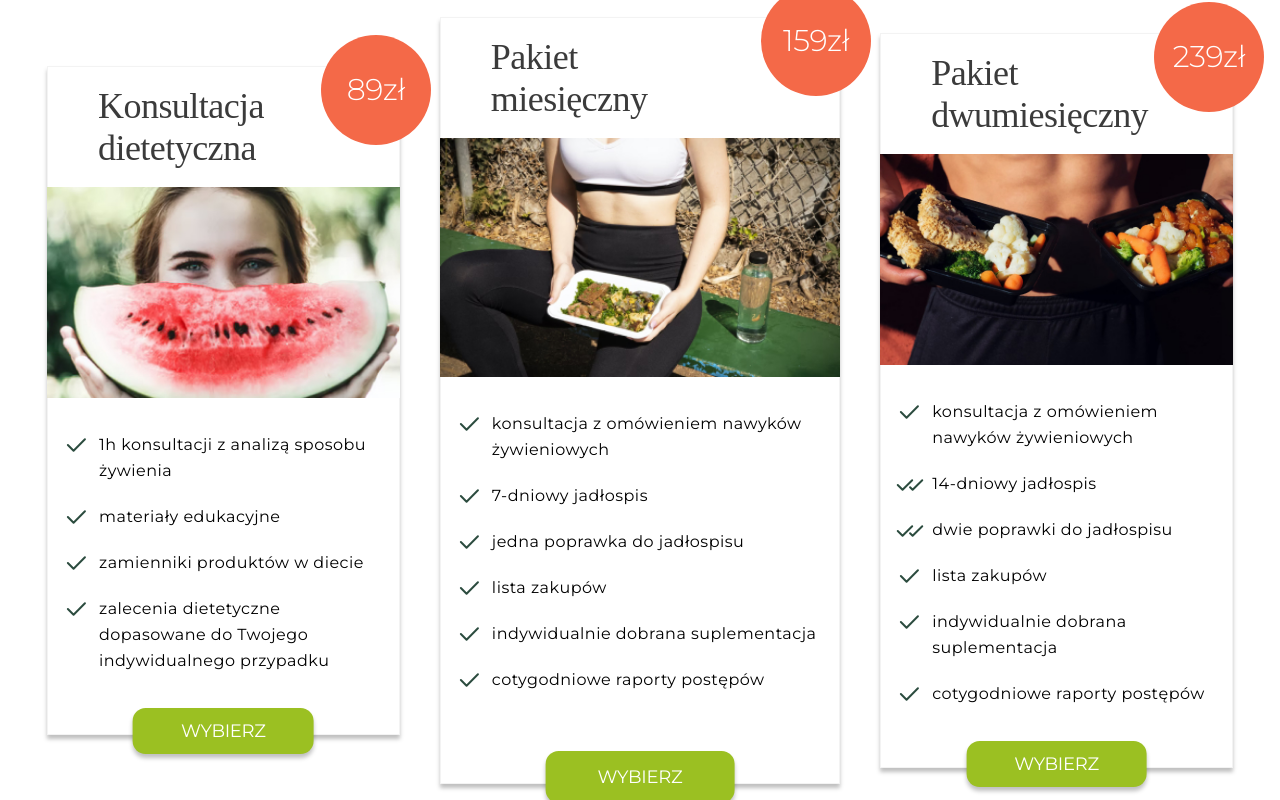
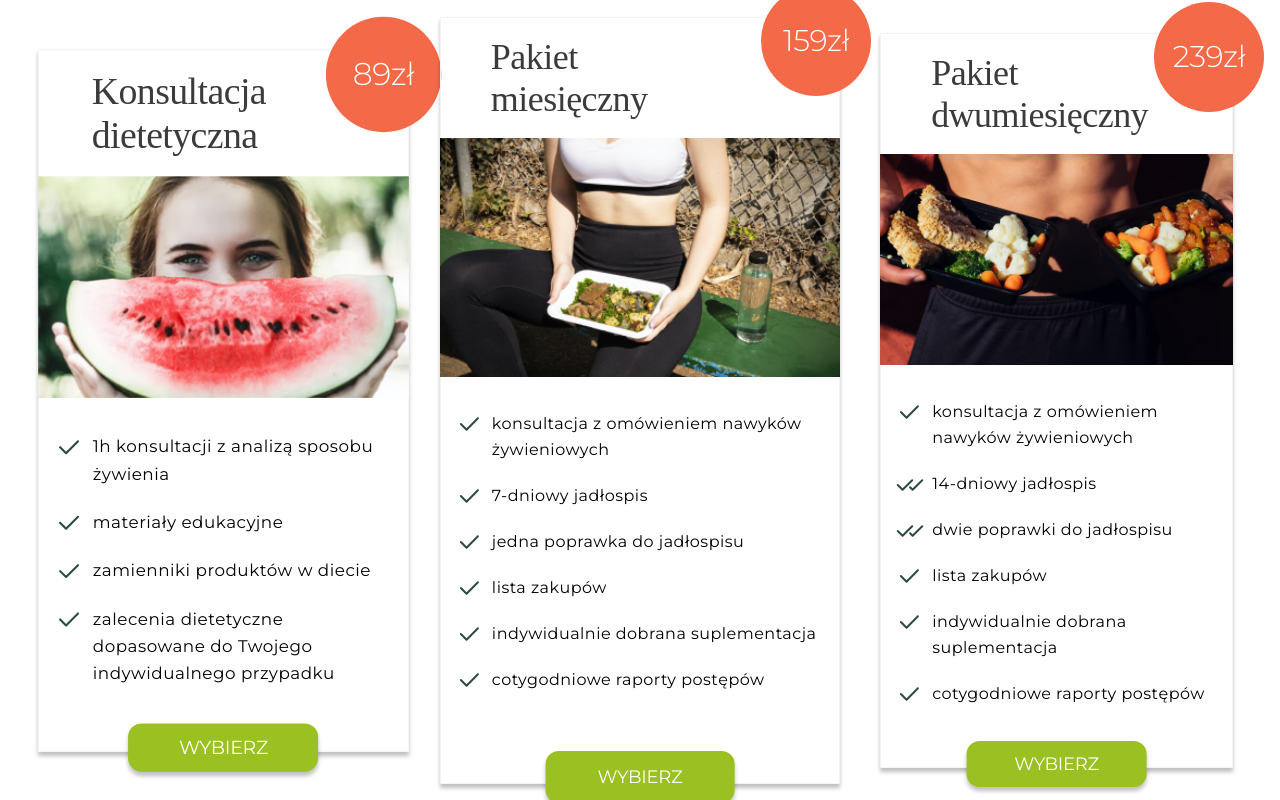
Before and after one commit to Monsy99/diet-the-difference-cra, a React (Create React App) app: page / in a window 1280 px wide. In both pictures the pointer is over the element 223 px from the left and 3312 px from the top of the page. Shown: the part 2912-3712 px from the top of the page. Built offline with nearby package versions, Linux system fonts and the light colour scheme; a web font is replaced by a local one.

Commit message:
added scaling and brightness with transitions

```diff
--- a/src/Components/Banner/styles.css
+++ b/src/Components/Banner/styles.css
@@ -33,7 +33,6 @@
 }
 .banner__button:hover {
   cursor: pointer;
-  filter: brightness(1.1);
 }
 .banner__container {
   max-width: 800px;
--- a/src/Components/Diets/styles.css
+++ b/src/Components/Diets/styles.css
@@ -40,7 +40,6 @@
 
 .diets__button:hover {
   cursor: pointer;
-  filter: brightness(1.1);
 }
 
 .diets__list {
--- a/src/Components/Info/styles.css
+++ b/src/Components/Info/styles.css
@@ -45,6 +45,7 @@
   margin-top: 120px;
   padding: 0;
 }
+
 .info__buttonText {
   font-size: 18px;
   font-family: Montserrat;
--- a/src/Components/Offer/styles.css
+++ b/src/Components/Offer/styles.css
@@ -27,7 +27,12 @@
   box-shadow: 0px 4px 4px rgba(0, 0, 0, 0.25);
   border: 1px solid #f3f3f3;
   padding-bottom: 10px;
+  transition: transform 0.3s ease-in;
 }
+.offer__tile:hover {
+  transform: scale(1.05);
+}
+
 .offer__tile--larger {
   flex-basis: calc(34% - 40px);
   padding-bottom: 40px;
--- a/src/index.css
+++ b/src/index.css
@@ -24,6 +24,20 @@ textarea {
 a {
   color: var(--main-first-color);
   text-decoration: none;
+  transition: filter 0.3s, transform 0.2s;
+}
+a:hover {
+  filter: brightness(1.1);
+  transform: scale(1.03);
+}
+
+button {
+  transition: filter 0.3s, transform 0.2s;
+}
+
+button:hover {
+  filter: brightness(1.1);
+  transform: scale(1.03);
 }
 @media (max-width: 767px) {
   .section {
```
